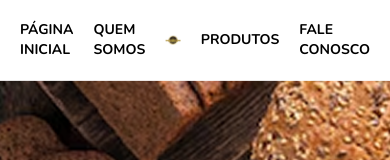
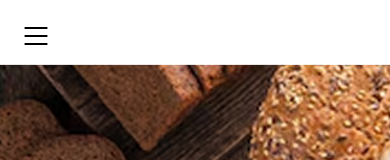
Before and after one commit to LuiFoo/Panificadora-Paraiba-Project, a Next.js app: page / in a window 390 px wide. Shown: the top 160 px of the page. Built offline with nearby package versions, Linux system fonts and the light colour scheme; a web font is replaced by a local one.

Commit message:
responsivo

```diff
--- a/src/components/Header/index.tsx
+++ b/src/components/Header/index.tsx
@@ -1,10 +1,35 @@
+'use client'
+
+import { useState } from "react";
 import Image from "next/image";
-import logo from "../../assets/images/logo.svg"
 import Link from "next/link";
+import logo from "../../assets/images/logo.svg";
 
 function Header() {
+    const [menuOpen, setMenuOpen] = useState(false);
+
     return (
-        <header className="flex justify-center items-center gap-5 font-bold text-sm p-5">
+        <header className="relative p-8 flex justify-center items-center font-bold text-sm">
+            {/* Botão menu (mobile) */}
+            <button
+                className="block max-[750px]:absolute max-[750px]:left-5 max-[750px]:top-5 md:hidden z-20"
+                onClick={() => setMenuOpen(!menuOpen)}
+                aria-label="Abrir menu"
+            >
+                <svg
+                    xmlns="http://www.w3.org/2000/svg"
+                    fill="none"
+                    viewBox="0 0 24 24"
+                    strokeWidth={1.5}
+                    stroke="currentColor"
+                    className="w-8 h-8"
+                >
+                    <path strokeLinecap="round" strokeLinejoin="round" d="M4 6h16M4 12h16M4 18h16" />
+                </svg>
+            </button>
+
+            {/* Menu Desktop */}
+            <nav className="flex max-[750px]:hidden justify-center items-center gap-5 w-full">
                 <Link href="/">PÁGINA INICIAL</Link>
                 <Link href="/sobre">QUEM SOMOS</Link>
                 <Link href="/">
@@ -12,8 +37,19 @@ function Header() {
                 </Link>
                 <Link href="/cardapio">PRODUTOS</Link>
                 <Link href="/sobre">FALE CONOSCO</Link>
+            </nav>
+
+            {/* Menu Mobile */}
+            {menuOpen && (
+                <nav className="absolute top-full left-0 w-full bg-white shadow-md flex flex-col items-center gap-4 py-6 font-bold text-sm z-10 md:hidden">
+                    <Link href="/" onClick={() => setMenuOpen(false)}>PÁGINA INICIAL</Link>
+                    <Link href="/sobre" onClick={() => setMenuOpen(false)}>QUEM SOMOS</Link>
+                    <Link href="/cardapio" onClick={() => setMenuOpen(false)}>PRODUTOS</Link>
+                    <Link href="/sobre" onClick={() => setMenuOpen(false)}>FALE CONOSCO</Link>
+                </nav>
+            )}
         </header>
-    )
+    );
 }
 
 export default Header;
--- a/src/components/SectionTexImg/index.tsx
+++ b/src/components/SectionTexImg/index.tsx
@@ -3,9 +3,9 @@ import Link from "next/link";
 
 function SectionTexImg() {
     return (
-        <section aria-labelledby="sobre-padaria" className="flex justify-center gap-[6rem] items-center">
+        <section aria-labelledby="sobre-padaria" className="max-[1190px]:flex-col flex justify-center gap-[6rem] items-center">
 
-            <article className="w-[34rem]">
+            <article className="max-[1190px]:py-5 max-[1190px]:px-5 w-[34rem] max-[1190px]:w-full max-[1190px]:flex max-[1190px]:flex-col max-[1190px]:items-center">
                 <p className="text-[var(--color-alavaco-100)] text-[1rem] uppercase font-bold">Conheça a Padaria Paraíba</p>
                 <h2
                     className="pt-[1rem] pb-[0.68rem] text-4xl font-normal text-[var(--color-fonte-100)]"
```
Lines whose indentation alone changed are shown as unchanged.
